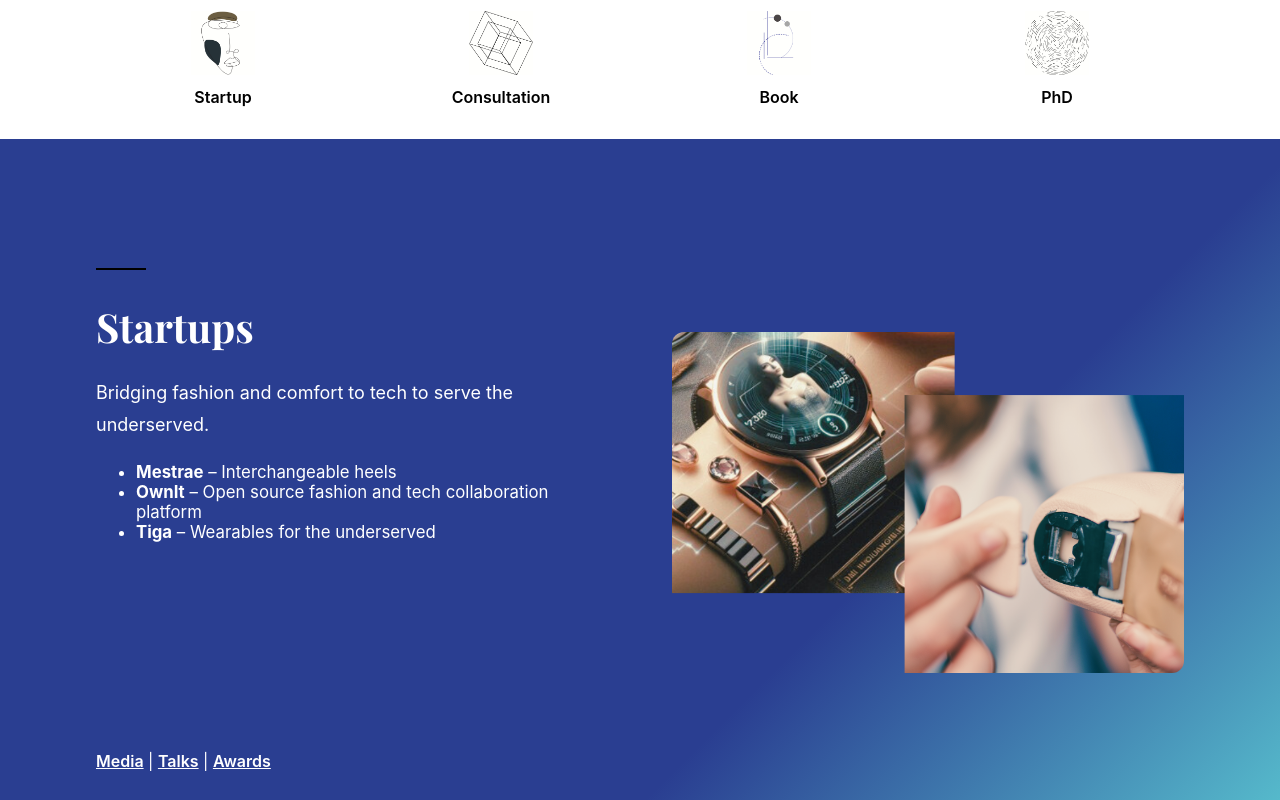
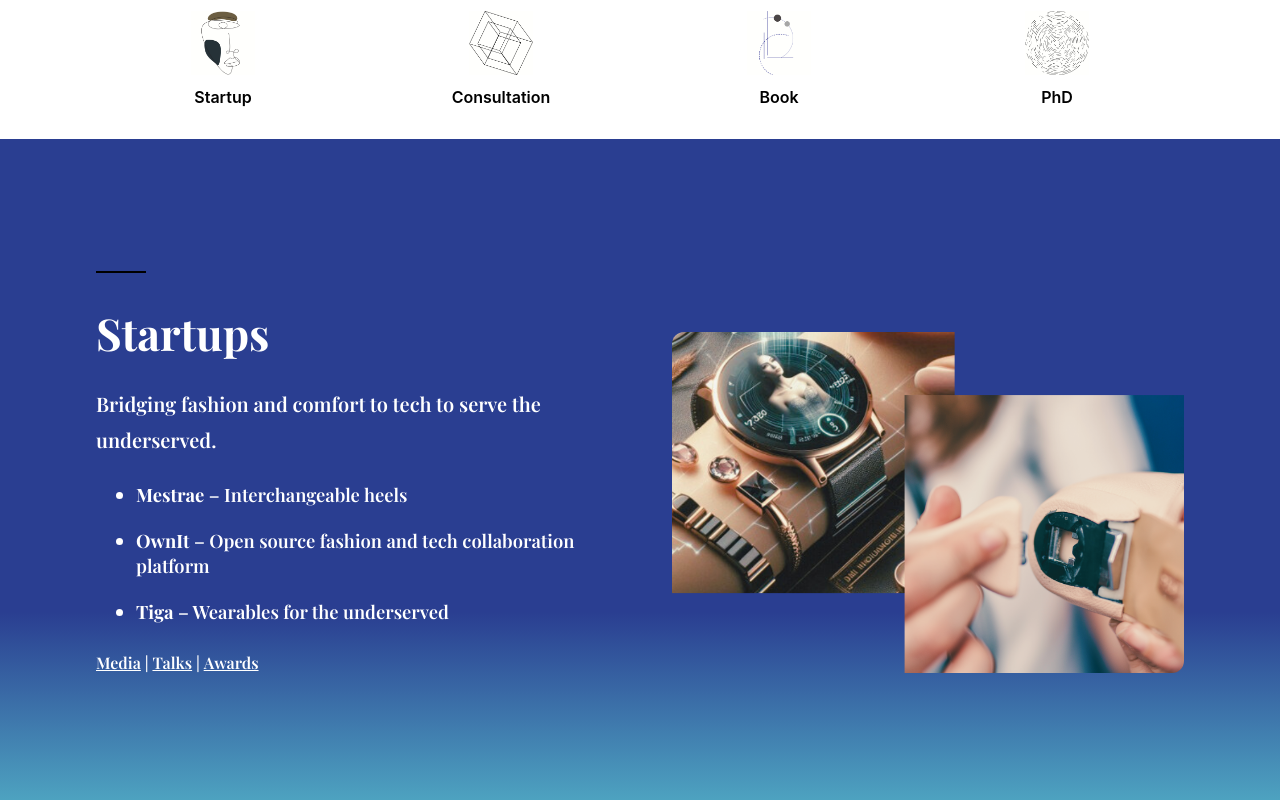
Before and after one commit to christinepamela/personal-site, a plain HTML site: page index.html in a window 1280 px wide. Shown: the part 840-1640 px from the top of the page. Drawn offline with nearby package versions, Linux system fonts and the light colour scheme.

Commit message:
Update index.html

```diff
--- a/index.html
+++ b/index.html
@@ -179,25 +179,25 @@
     </div>
   </section>
 
-<section id="startups" class="equal-section" style="background: linear-gradient(135deg, #2a3e91 65%, #5ac6d1); color: white;">
+<section id="startups" class="equal-section" style="background: linear-gradient(#2a3e91 65%, #5ac6d1); color: white;">
   <div class="split-text" style="order: 1; flex: 1; min-width: 280px; padding-right: 2rem; display: flex; flex-direction: column; justify-content: space-between;">
     <div>
-      <h2 style="font-size: 2.5rem; margin-bottom: 1.5rem; font-family: 'Playfair Display', serif; font-weight: 700;">
+      <h2 style="font-size: 2.75rem; margin-bottom: 1.5rem; font-family: 'Playfair Display', serif; font-weight: 700;">
         Startups
       </h2>
-      <p style="font-size: 1.125rem; line-height: 1.8; margin-bottom: 1.25rem;">
+      <p style="font-size: 1.25rem; line-height: 1.8; margin-bottom: 1.5rem; font-family: 'Playfair Display', serif;">
         Bridging fashion and comfort to tech to serve the underserved.
       </p>
-      <ul style="font-size: 1.05rem; margin-bottom: 2rem;">
-        <li><strong>Mestrae</strong> – Interchangeable heels</li>
-        <li><strong>OwnIt</strong> – Open source fashion and tech collaboration platform</li>
-        <li><strong>Tiga</strong> – Wearables for the underserved</li>
+      <ul style="font-size: 1.15rem; margin-bottom: 1.75rem; font-family: 'Playfair Display', serif;">
+        <li style="margin-bottom: 1.3rem;"><strong>Mestrae</strong> – Interchangeable heels</li>
+        <li style="margin-bottom: 1.3rem;"><strong>OwnIt</strong> – Open source fashion and tech collaboration platform</li>
+        <li style="margin-bottom: 1.3rem;"><strong>Tiga</strong> – Wearables for the underserved</li>
       </ul>
-    </div>
-    <div style="margin-top: 2rem;">
-      <a href="media.html" style="text-decoration: underline; font-weight: 600; color: white;">Media</a> |
-      <a href="talks.html" style="text-decoration: underline; font-weight: 600; color: white;">Talks</a> |
-      <a href="awards.html" style="text-decoration: underline; font-weight: 600; color: white;">Awards</a>
+      <div style="margin-top: 1rem; font-family: 'Playfair Display', serif;">
+        <a href="media.html" style="text-decoration: underline; font-weight: 600; color: white;">Media</a> |
+        <a href="talks.html" style="text-decoration: underline; font-weight: 600; color: white;">Talks</a> |
+        <a href="awards.html" style="text-decoration: underline; font-weight: 600; color: white;">Awards</a>
+      </div>
     </div>
   </div>
   <div class="split-image" style="order: 2; flex: 1; min-width: 280px; display: flex; justify-content: center; align-items: center;">
```
